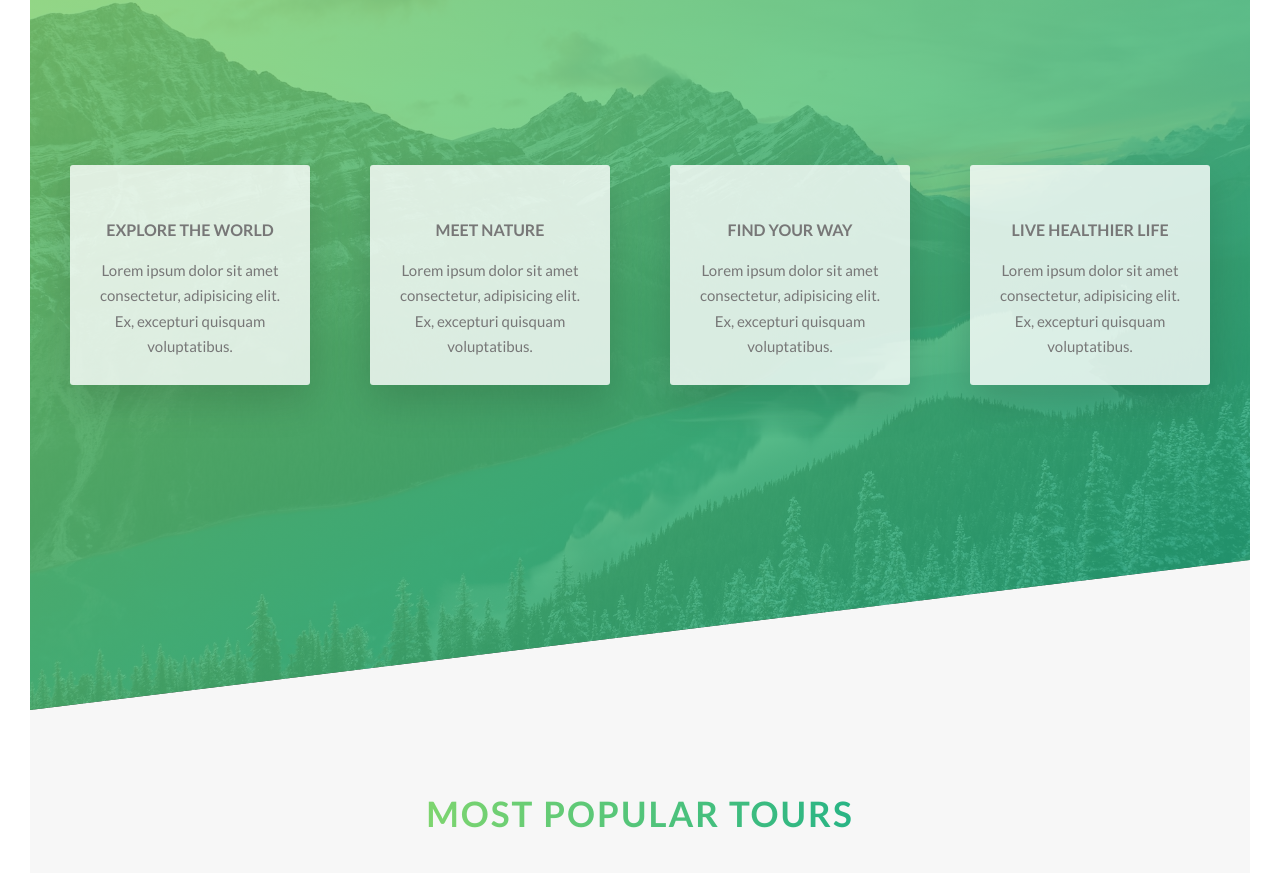
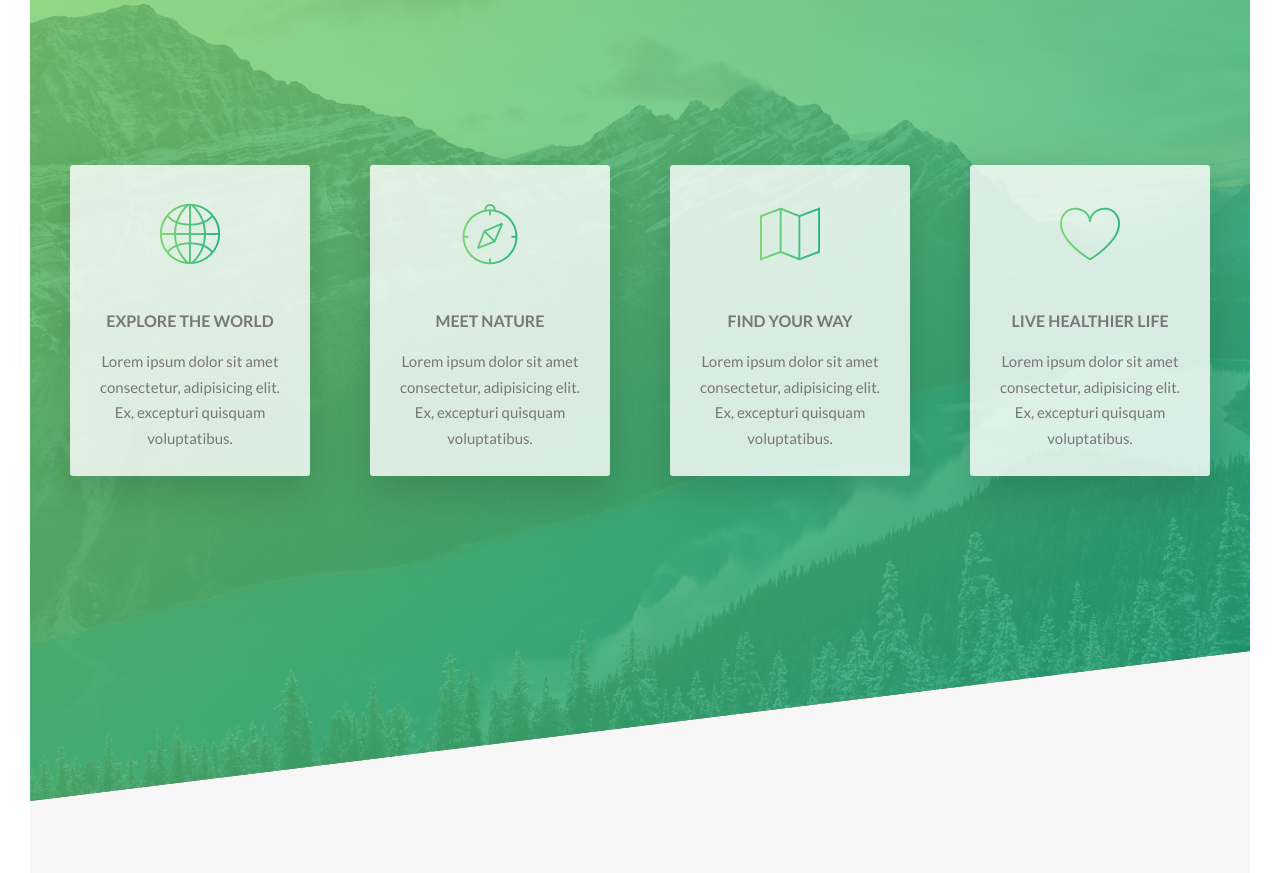
Before and after one commit to pjevic/Natours-III, a website: page index.html in a window 1280 px wide. Shown: the part 1651-2524 px from the top of the page. Drawn offline with Linux system fonts and the light colour scheme; files that its build step writes are made by us from their sources.

Commit message:
npm vesrion is not compatable with all this pachakes... but fuck it for now

```diff
--- a/index.html
+++ b/index.html
@@ -6,9 +6,8 @@
 
         <link href="https://fonts.googleapis.com/css?family=Lato:100,300,400,700,900" rel="stylesheet">
 
-        <!--<link rel="stylesheet" href="css/icon-fonts.css">-->
-        <!--<link rel="stylesheet" href="css/style.css">-->
-        <link rel="stylesheet" href="css/style.min.css">
+        <link rel="stylesheet" href="css/icon-fonts.css">
+        <link rel="stylesheet" href="css/style.css">
         <link rel="shortcut icon" type="image/png" href="img/favicon.png">
 
         <title>Natours | Exciting tours for adventurous people</title>
--- a/package.json
+++ b/package.json
@@ -8,7 +8,7 @@
     "compile:sass": "sass sass/main.scss css/style.compiled.css",
     "concat:css": "concat -o css/style.concat.css css/icon-fonts.css css/style.compiled.css",
     "prefix:css": "postcss --use autoprefixer -b 'last 5 versions' css/style.concat.css -o css/style.prefix.css",
-    "minify:css": "npx clean-css-cli css/style.prefix.css -o css/style.min.css",
+    "minify:css": "npx clean-css-cli css/style.prefix.css -o css/style.css",
     "build:css": "npm-run-all compile:sass concat:css prefix:css minify:css"
   },
   "author": "Milan Pjevic",
```
